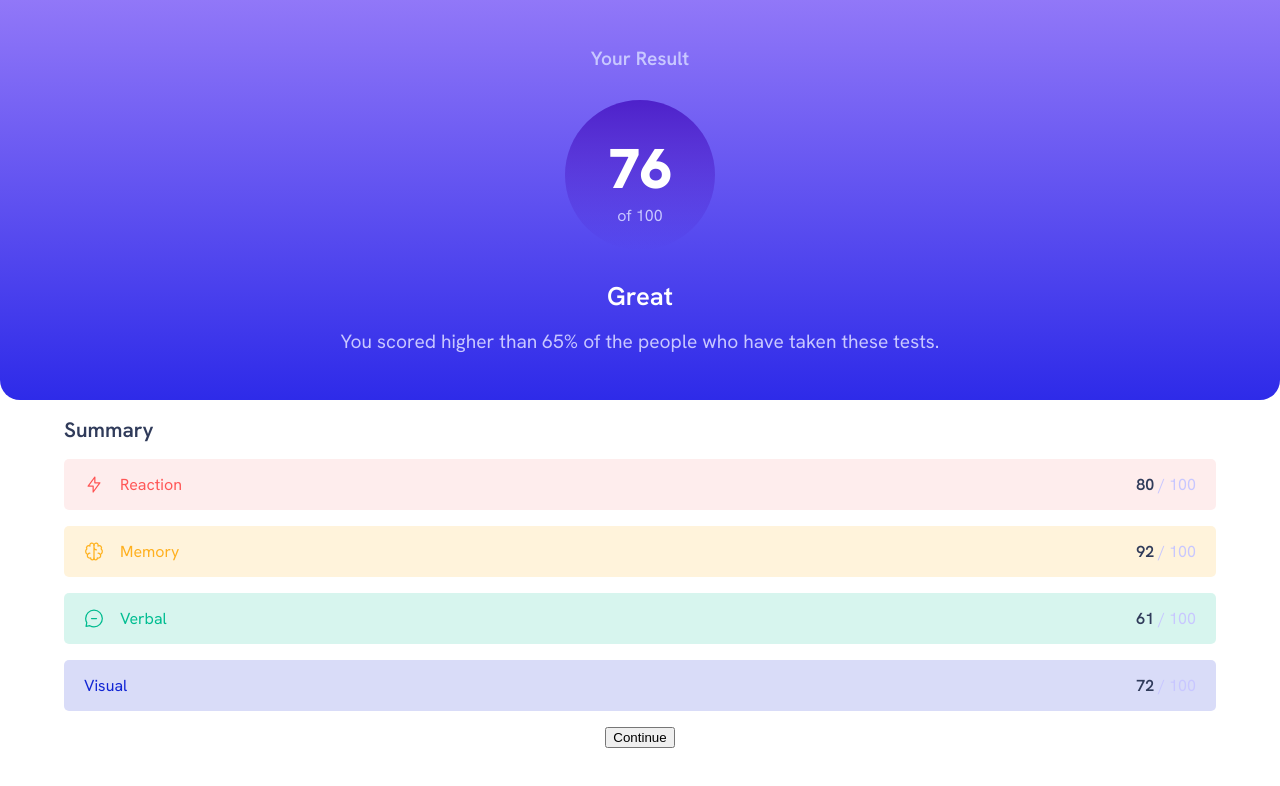
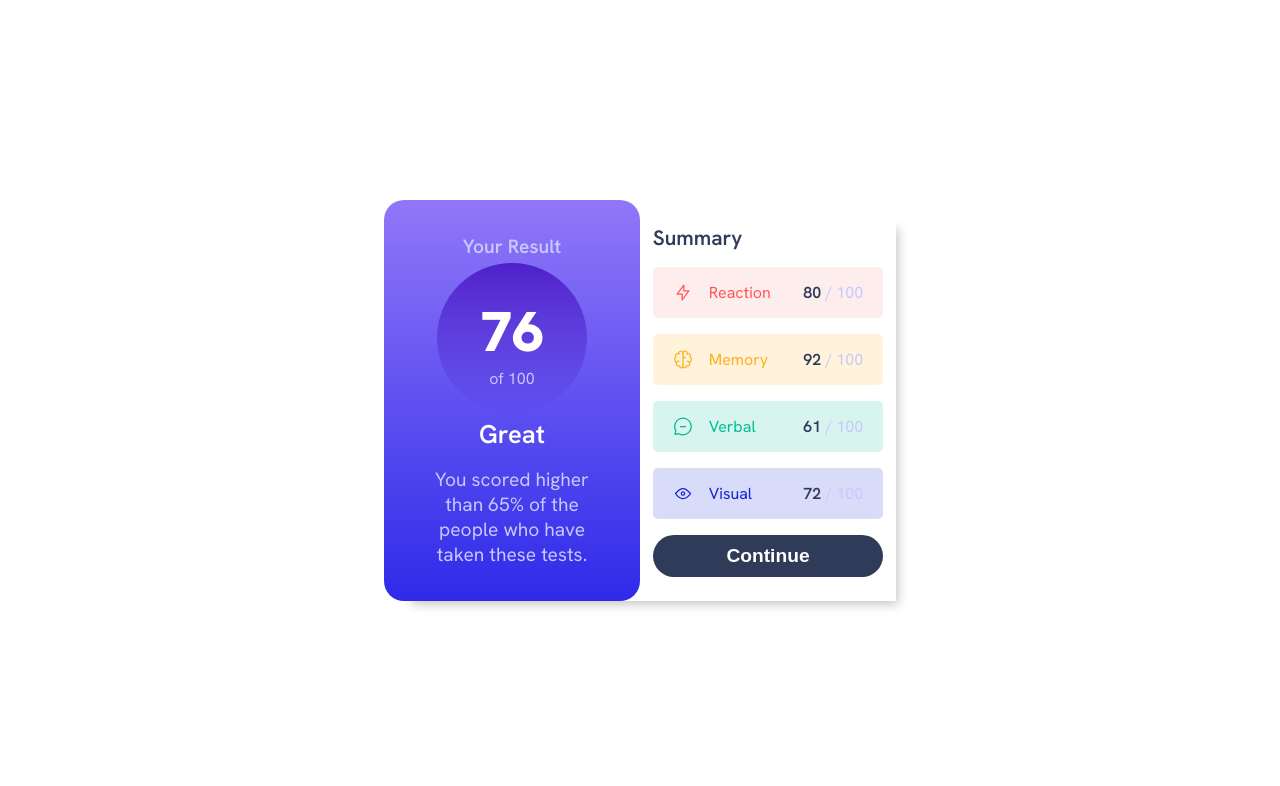
Before and after one commit to eadq001/results-summary-component-main, a plain HTML site: page index.html in a window 1280 px wide. Drawn offline with Linux system fonts and the light colour scheme.

Commit message:
finished edit

```diff
--- a/index.html
+++ b/index.html
@@ -31,7 +31,7 @@
 
 <body>
 
-  <main class="flow-space">
+  <main>
     <article class="result">
       <div class="result__word-heading">Your Result</div>
       <div class="result__number">
@@ -62,7 +62,7 @@
           <span class="score"><span class="bold">61</span> <span class="light">/ 100</span></span>
         </div>
         <div class="category__score cobalt--blue">
-          <span class="category">Visual</span>
+          <span class="category"><img src="assets/images/icon-visual.svg" alt="">Visual</span>
           <span class="score"><span class="bold">72 </span><span class="light">/ 100</span></span>
         </div>
         <button class="btn">Continue</button>
--- a/styles.css
+++ b/styles.css
@@ -4,14 +4,14 @@
 
 body {
     margin: 0;
+    height: 100vh;
+
 }
 
 main {
-    height: 100vh;
     display: grid;
     grid-template-columns: 1fr;
-    grid-template-rows: 50%;
-    margin: 0 auto;
+    grid-template-rows: 45% auto;
     color: white;
     text-align: center;
     font-family: "Hanken Grotesk", sans-serif;
@@ -27,6 +27,7 @@ main {
 }
 
 .result {
+    height: 100%;
     display: flex;
     flex-direction: column;
     align-items: center;
@@ -71,7 +72,7 @@ main {
 }
 
 .summary__word {
-    padding-top: 1rem;
+    margin-top: 1rem;
     font-size: 1.3rem;
     font-weight: 600;
     color: hsl(224, 30%, 27%);
@@ -131,3 +132,53 @@ main {
 .light {
     color: hsl(241, 100%, 89%);
 }
+
+.btn {
+    width: 100%;
+    color: white;
+    font-weight: 600;
+    font-size: 1.2rem;
+    background-color:hsl(224, 30%, 27%);
+    padding: 20px 20px;
+    border-radius: 100vw;
+    border: none;
+    outline: none;
+}
+
+
+@media (max-width:398px) {
+    main {
+        height: 100%;
+    }
+}
+
+@media (min-width:400px) {
+    body {
+        display: flex;
+        justify-content: center;
+        align-items: center;
+    }
+    main {
+        width: 40vw;
+        grid-template-columns: 1fr 1fr;
+        grid-template-rows: 100%;
+        box-shadow: 15px 16px 10px -13px rgba(0,0,0,0.24);
+
+    }
+
+    .result {
+        border-radius: 20px;
+    }
+
+    .btn {
+        padding: 10px 15px;
+    }
+
+    .summary {
+        padding:1.5rem 0;
+    }
+
+    .summary__word {
+        margin-top: 0;
+    }
+}
```
